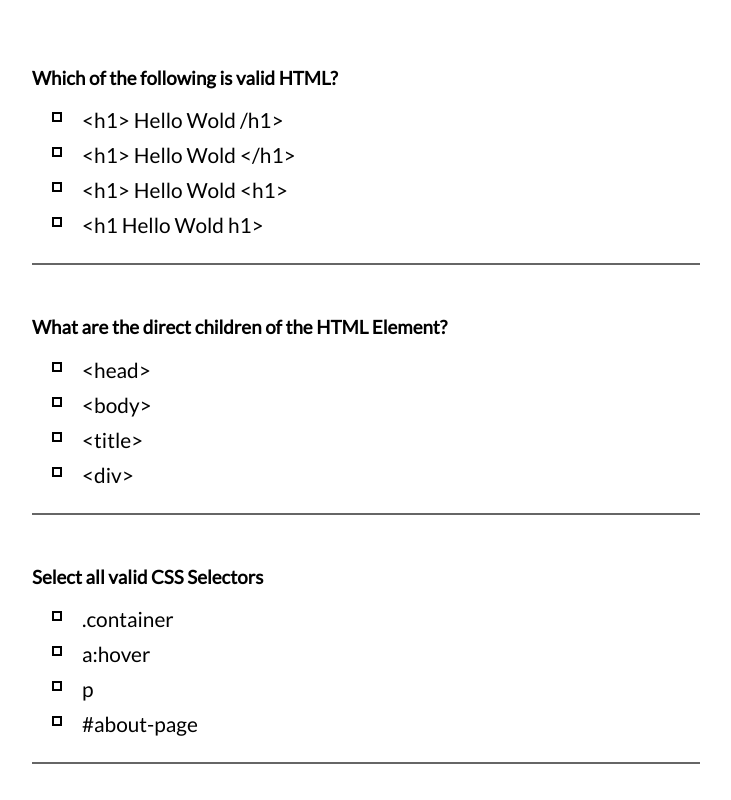
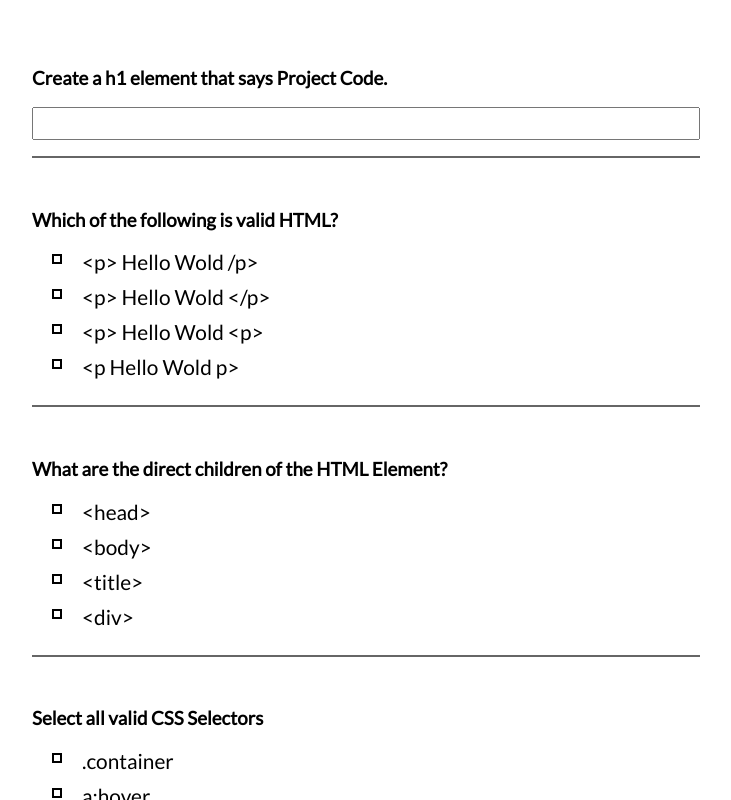
Before and after one commit to kurtpetrek/online-testing, a React (Create React App) app: page / in a window 1280 px wide. Both pictures are taken after a click on the button "Start Test". Shown: the top 800 px of the page, without its empty margins (274-1005 px from the left). Built offline with nearby package versions, Linux system fonts and the light colour scheme.

Commit message:
creates basic short answer question

```diff
--- a/src/components/ShortAnswer.js
+++ b/src/components/ShortAnswer.js
@@ -1,9 +1,34 @@
 import React, { Component } from "react";
 import styled from "styled-components";
 
+const ShortAnswerContainer = styled.div`
+  input {
+    width: 100%;
+    font-size: 1.1rem;
+    line-height: 1.5;
+  }
+`;
+
 class ShortAnswer extends Component {
+  constructor(props) {
+    super(props);
+    this.questionData = props.questionData;
+    this.onAnswer = props.onAnswer;
+    this.indexKey = props.indexKey;
+  }
+
+  handleInput = e => {
+    let val = e.target.value;
+    this.onAnswer(val, this.indexKey);
+  };
+
   render() {
-    return null;
+    return (
+      <ShortAnswerContainer>
+        <h3>{this.questionData.question}</h3>
+        <input type="text" onChange={this.handleInput} />
+      </ShortAnswerContainer>
+    );
   }
 }
 
--- a/src/components/TestView.js
+++ b/src/components/TestView.js
@@ -6,6 +6,7 @@ import questions from "./../data/questions";
 import Button from "./Button";
 import SingleAnswer from "./SingleAnswer";
 import MultipleAnswers from "./MultipleAnswers";
+import ShortAnswer from "./ShortAnswer";
 
 const TestContainer = styled.div`
   width: 95%;
@@ -105,6 +106,15 @@ class TestView extends Component {
             key={val.question}
           />
         );
+      } else if (val.type === "SHORT ANSWER") {
+        return (
+          <ShortAnswer
+            questionData={val}
+            indexKey={i}
+            onAnswer={this.handleAnswer}
+            key={val.question}
+          />
+        );
       } else {
         return null;
       }
--- a/src/data/questions.js
+++ b/src/data/questions.js
@@ -1,14 +1,19 @@
 const questions = [
+  {
+    type: "SHORT ANSWER",
+    question: "Create a h1 element that says Project Code.",
+    answer: "<h1>Project Code</h1>"
+  },
   {
     type: "SINGLE ANSWER",
     question: "Which of the following is valid HTML?",
     options: [
-      "<h1 Hello Wold h1>",
-      "<h1> Hello Wold <h1>",
-      "<h1> Hello Wold /h1>",
-      "<h1> Hello Wold </h1>"
+      "<p Hello Wold p>",
+      "<p> Hello Wold <p>",
+      "<p> Hello Wold /p>",
+      "<p> Hello Wold </p>"
     ],
-    answer: "<h1> Hello Wold </h1>"
+    answer: "<p> Hello Wold </p>"
   },
   {
     type: "MULTIPLE ANSWERS",
```
